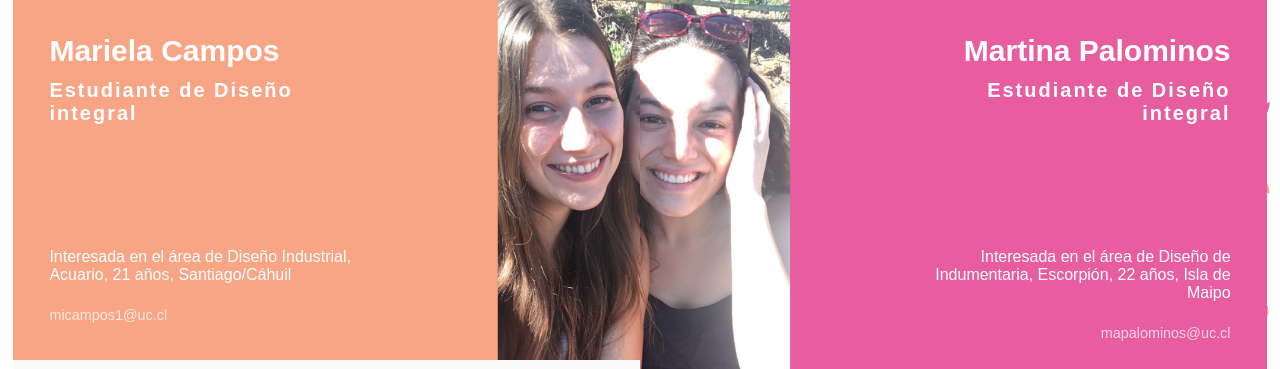
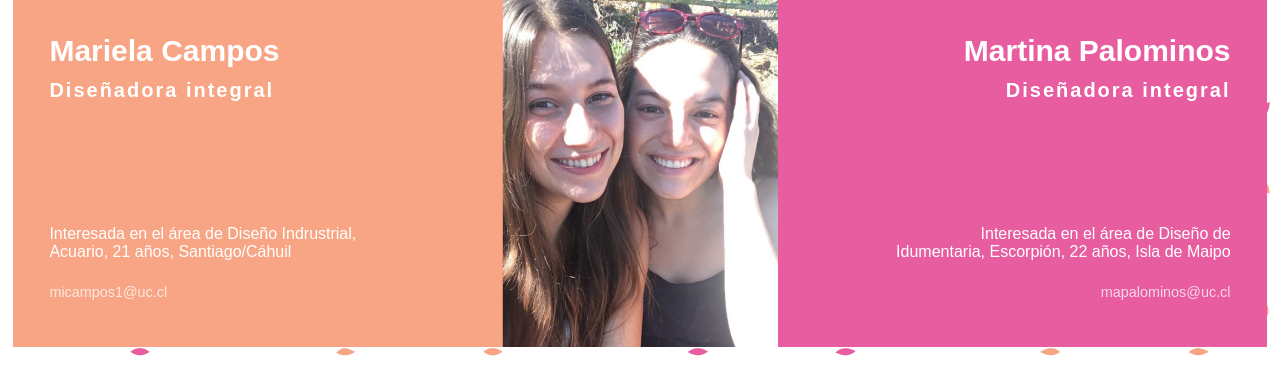
Before and after one commit to MarielaCamposs/campos-palominos, a plain HTML site: page index.html in a window 1280 px wide. Shown: the part 796-1165 px from the top of the page. Drawn offline with Linux system fonts and the light colour scheme.

Commit message:
Update index.html

```diff
--- a/index.html
+++ b/index.html
@@ -246,14 +246,14 @@
 <div id="somos">
 	<div class="dupla primera">
 		<h4>Mariela Campos</h4>
-		<h5>Estudiante de Diseño integral</h5>
-		<p>Interesada en el área de Diseño Industrial, Acuario, 21 años, Santiago/Cáhuil</p>
+		<h5>Diseñadora integral</h5>
+		<p>Interesada en el área de Diseño Indrustrial, Acuario, 21 años, Santiago/Cáhuil</p>
 		<address><a href="mailto:micampos1@uc.cl">micampos1@uc.cl</a></address>
 	</div><!--/dupla primera-->
 	<div class="dupla segunda">
 		<h4>Martina Palominos</h4>
-		<h5>Estudiante de Diseño integral</h5>
-		<p>Interesada en el área de Diseño de Indumentaria, Escorpión, 22 años, Isla de Maipo </p>
+		<h5>Diseñadora integral</h5>
+		<p>Interesada en el área de Diseño de Idumentaria, Escorpión, 22 años, Isla de Maipo </p>
 		<address><a href="mailto:mapalominos@uc.cl">mapalominos@uc.cl</a></address>
 	</div><!--/dupla segunda-->
 	<hr />
```
